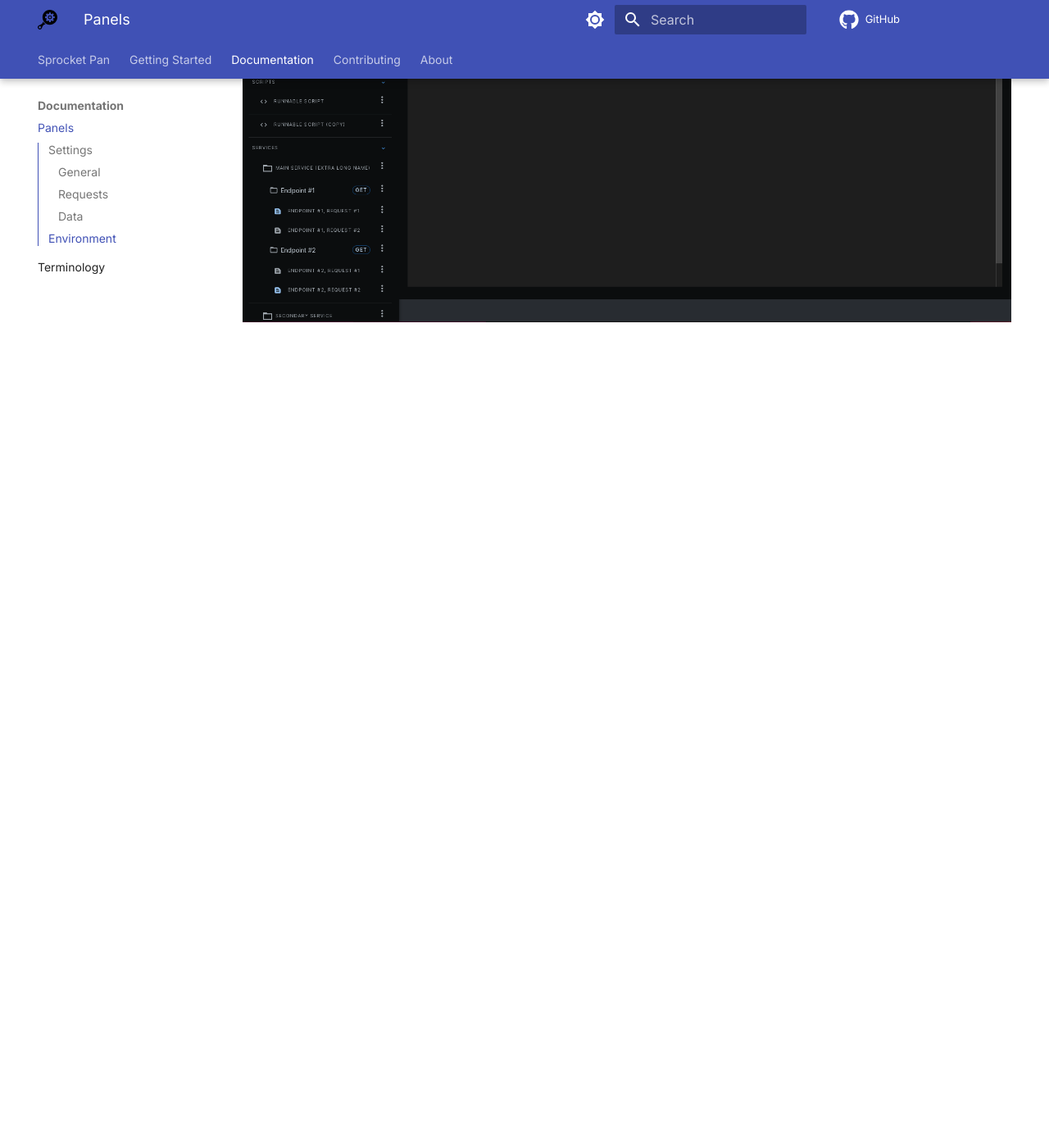
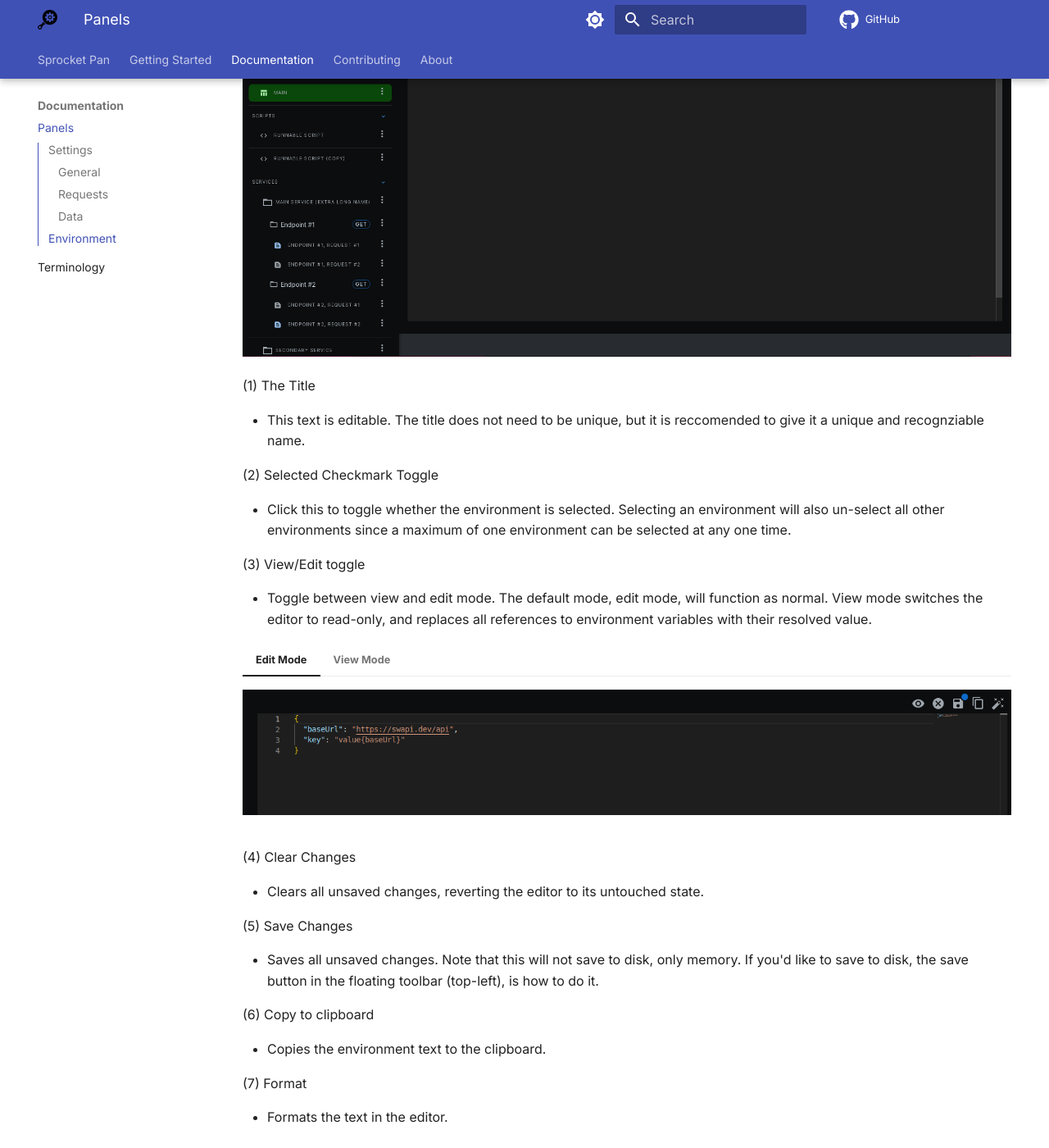
Before and after one commit to itaifish/sprocket-docs, an MkDocs documentation site: the page built from docs/documentation/panels.md, in a window 1280 px wide and 1400 px high, scrolled down 2532 px. Shown: the whole window at 82% size. Built offline with MkDocs 1.6.1 and Material for MkDocs 9.7.7, drawn with Linux system fonts in a browser that asks for light colours; comment, search, counter and statistics services are not loaded; the version menu is left out; before the commit the page ends 2957 px from its top, so only the background shows below that; some of the changed text lies outside the part shown.

Commit message:
added environment panel

```diff
--- a/docs/documentation/panels.md
+++ b/docs/documentation/panels.md
@@ -40,4 +40,42 @@ The data folder deals with saving, quitting to the [workspace selection screen](
 
 ## Environment
 
+The environment panel allows for editing of environments.
+
 ![Environment Panel](../assets/images/getting-started/panels/environment.png)
+
+(1) The Title
+
+  * This text is editable. The title does not need to be unique, but it is reccomended to give it a unique and recognziable name.
+
+(2) Selected Checkmark Toggle
+
+  * Click this to toggle whether the environment is selected. Selecting an environment will also un-select all other environments since a maximum of one environment can be selected at any one time.
+
+(3) View/Edit toggle
+
+  * Toggle between view and edit mode. The default mode, edit mode, will function as normal. View mode switches the editor to read-only, and replaces all references to environment variables with their resolved value.
+
+=== "Edit Mode"
+
+    ![Edit Mode](../assets/images/getting-started/panels/edit-mode.png)
+
+=== "View Mode"
+
+    ![View Mode](../assets/images/getting-started/panels/view-mode.png)
+
+(4) Clear Changes
+
+  * Clears all unsaved changes, reverting the editor to its untouched state.
+
+(5) Save Changes
+
+  * Saves all unsaved changes. Note that this will not save to disk, only memory. If you'd like to save to disk, the save button in the floating toolbar (top-left), is how to do it.
+
+(6) Copy to clipboard
+
+  * Copies the environment text to the clipboard.
+
+(7) Format
+
+  * Formats the text in the editor.
```
Also changed, not shown: .markdownlint.json, docs/assets/images/getting-started/panels/edit-mode.png (added), docs/assets/images/getting-started/panels/environment.png, docs/assets/images/getting-started/panels/view-mode.png (added).
